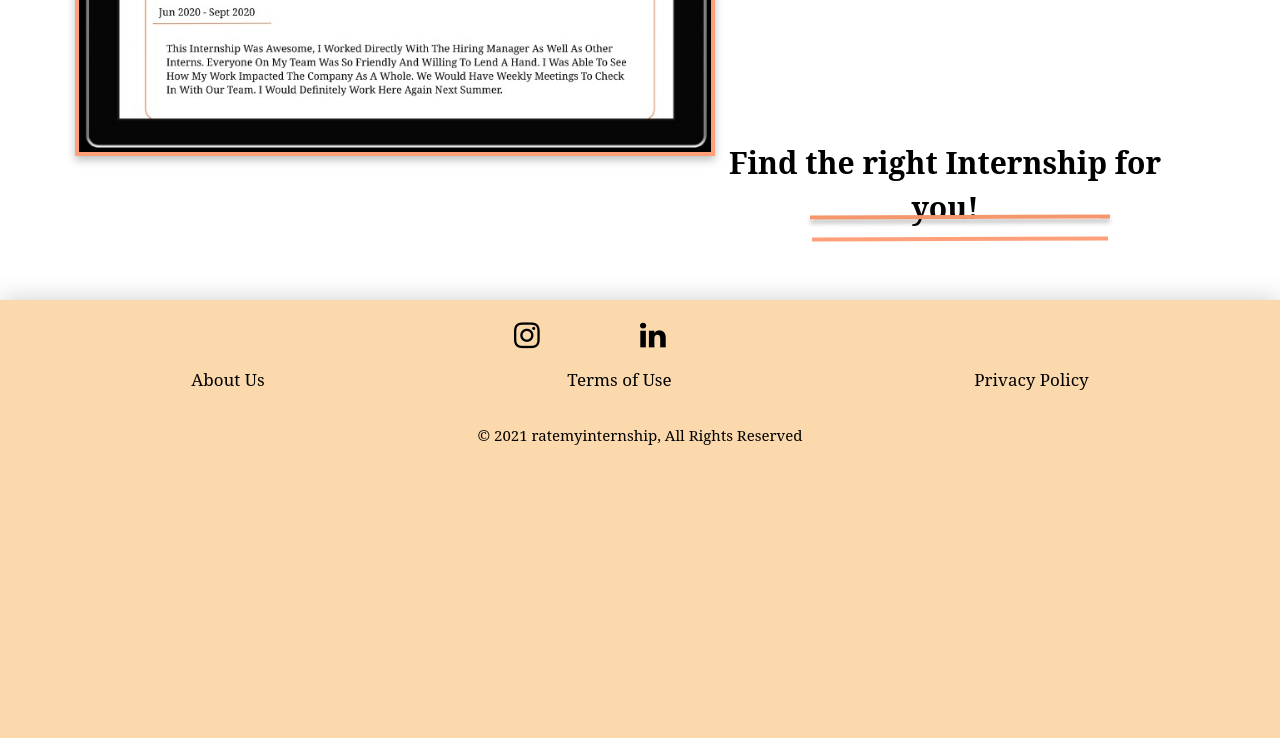
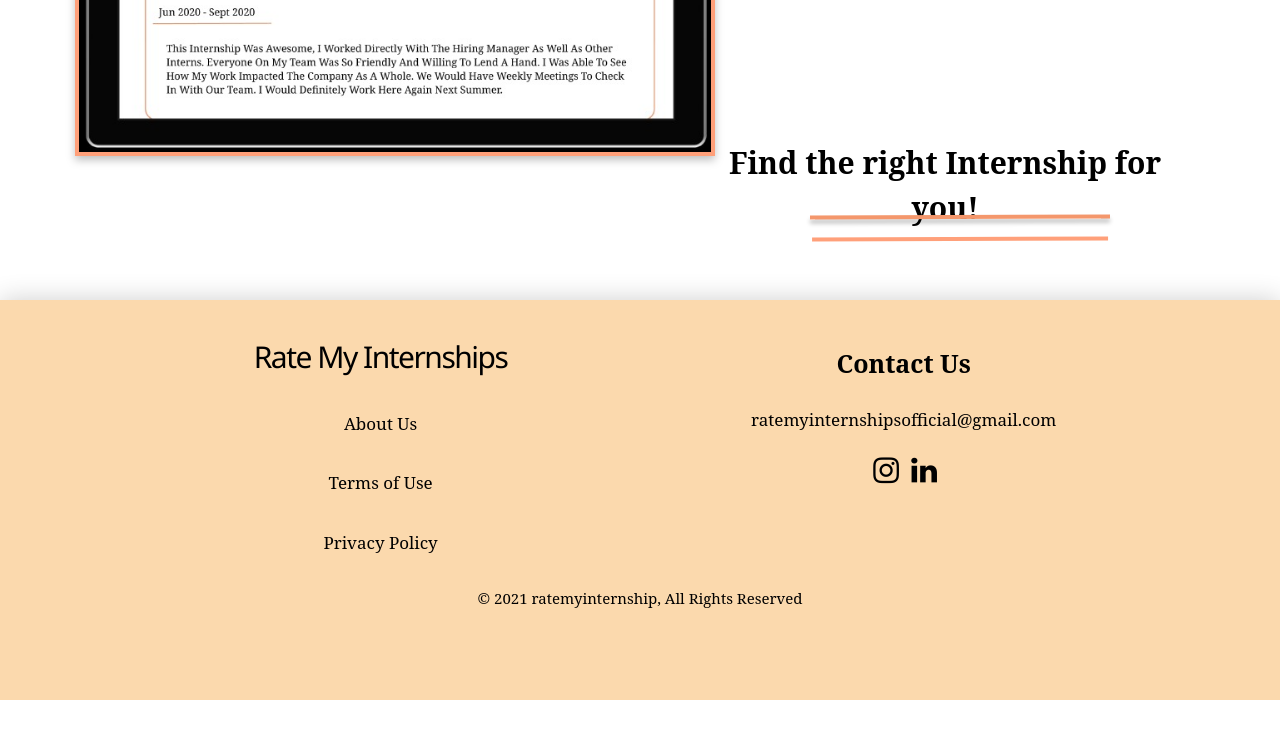
Before and after one commit to Greatroot/InternshipReview, a React (Create React App) app in the folder Frontend/: page / in a window 1280 px wide. Shown: the part 940-1678 px from the top of the page. After the commit the page ends 1640 px from the top, so only its background shows below. Built offline with nearby package versions, Linux system fonts and the light colour scheme; no server answers.

Commit message:
Finished making the footer styled for mobile and laptop. The desktop verison doesn't seem to need to be too different than the laptop version, so I'll wait to ask you guys about the desktop version.

```diff
--- a/Frontend/src/components/Footer/Footer.css
+++ b/Frontend/src/components/Footer/Footer.css
@@ -1,7 +1,7 @@
  .main-footer {
     margin-top: 4rem;
     width: 100%;
-    height: 100%;
+    height: 200px;
     box-shadow: 0px 0px 25px rgb(207, 207, 207);
     color: black;
     background: #fbd9ad;
@@ -26,15 +26,6 @@
  }
  .left-footer--header {
     display: none;
-
-     /* TODO: Move to media query */
-    font-style: normal;
-    font-weight: bold;
-    font-family: Noto Serif;
-    font-size: 30px;
-    line-height: 54px;
-    letter-spacing: -0.05em;
-    color:#000000;
  }
 
  .left-footer--items {
@@ -45,21 +36,10 @@
  .right-footer {
      margin: 0; /* Here to override random a margin-right that's being applied when it gets to laptop width or above */
                 /* Something in Home.css might be to blame? */
-
-    font-family: Oxygen;
-    font-style: normal;
-    font-weight: normal;
-    font-size: 17px;
  }
 
  .right-footer--header {
      display: none;
-
-     /* TODO: Move to media query */
-    font-style: normal;
-    font-weight: bold;
-    font-family: Noto Serif;
-    font-size:25px;
  }
 
  .footer-email {
@@ -79,3 +59,75 @@
    text-decoration: none;
    font-size: 15px;
 }
+
+ .bottom-footer {
+
+ }
+
+ /* LAPTOP */
+ @media (min-width: 768px) {
+     .main-footer {
+         height: 400px;
+     }
+
+    .left-right-footer {
+        flex-direction: row;
+        justify-content: space-evenly;
+    }
+
+     .left-footer--header {
+         display: inline;
+
+         font-style: normal;
+         font-weight: bold;
+         font-family: Noto Serif;
+         font-size: 30px;
+         line-height: 54px;
+         letter-spacing: -0.05em;
+         color:#000000;
+     }
+
+     .left-footer--items {
+         flex-direction: column;
+     }
+
+     .right-footer {
+
+         font-family: Oxygen;
+         font-style: normal;
+         font-weight: normal;
+         font-size: 17px;
+     }
+
+     .right-footer--header {
+         display: inline;
+
+         font-style: normal;
+         font-weight: bold;
+         font-family: Noto Serif;
+         font-size:25px;
+     }
+
+     .footer-email {
+         display: inline;
+     }
+
+     /* TODO: Ask the team what they think about the vertical spacing */
+     .footer-socials {
+         margin-top: 1.5rem;
+         display: flex;
+         justify-content: center;
+     }
+
+     .social-icon {
+         margin-left: 0.5rem;
+     }
+
+ }
+
+ /* TODO: Ask the team what they think needs adding to the desktop version. */
+
+ /* MONITORS */
+ @media (min-width: 1280px) {
+
+ }
--- a/Frontend/src/pages/Form/Form.css
+++ b/Frontend/src/pages/Form/Form.css
@@ -1,5 +1,5 @@
 html {
-    height: 100%
+    height: 100%;
 }
 
 * {
```
